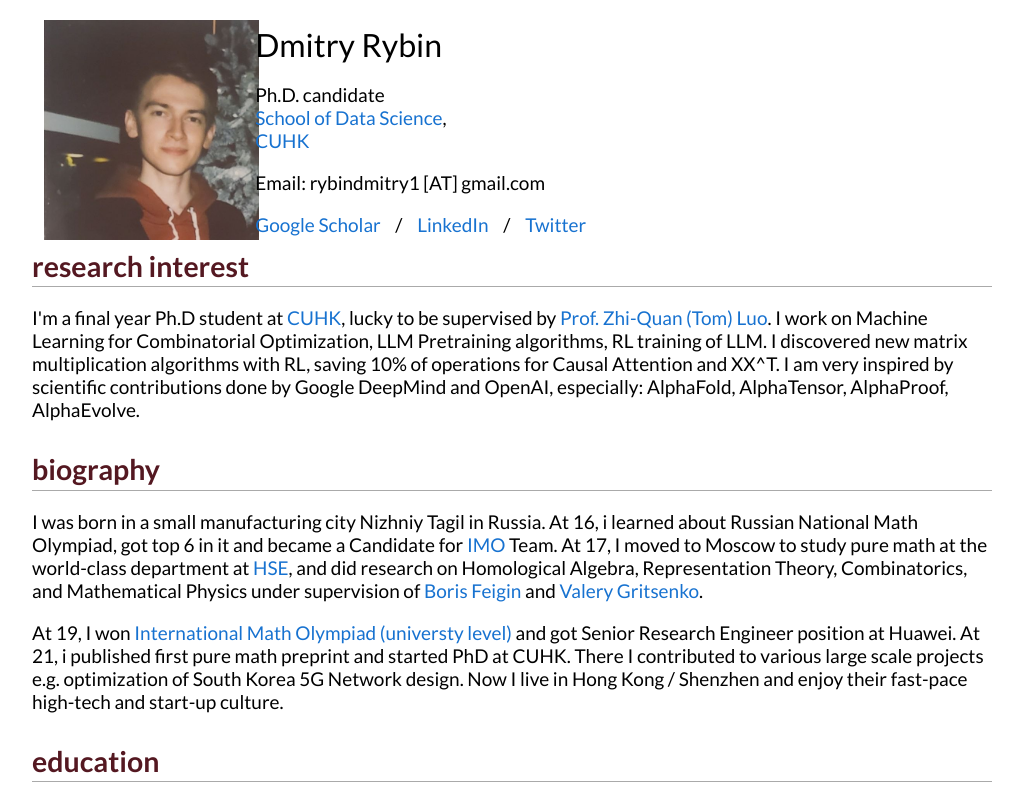
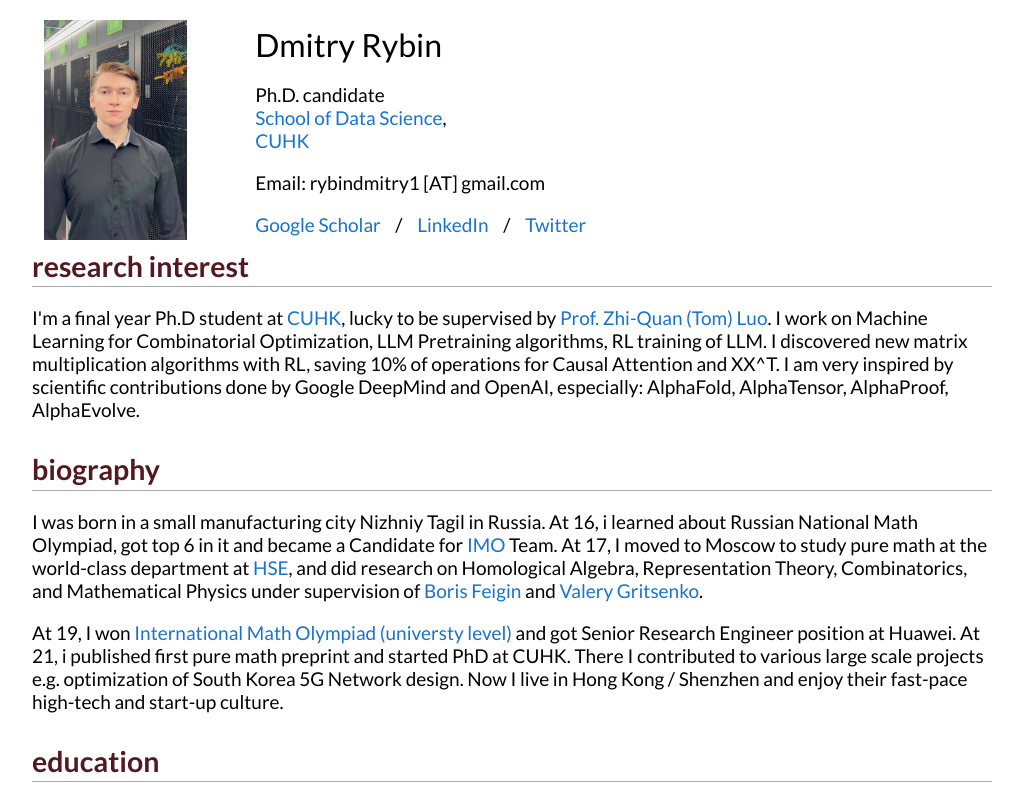
Before and after one commit to rybindmitry/rybindmitry.github.io, a website: page index.html in a window 1280 px wide. Shown: the top 798 px of the page, without its empty margins (128-1146 px from the left). Drawn offline with Linux system fonts and the light colour scheme; some packages are replaced by stand-ins of ours; a script that the page names is missing.

Commit message:
Update index.html

```diff
--- a/index.html
+++ b/index.html
@@ -169,7 +169,7 @@
                         </colgroup>
                         <tr>
                             <td valign="middle">
-                                <img src="images/dima.jpg" height="220px">
+                                <img src="images/dima.jpeg" height="220px">
                             </td>
                             <td valign="middle">
                                 <p align="left">
```
